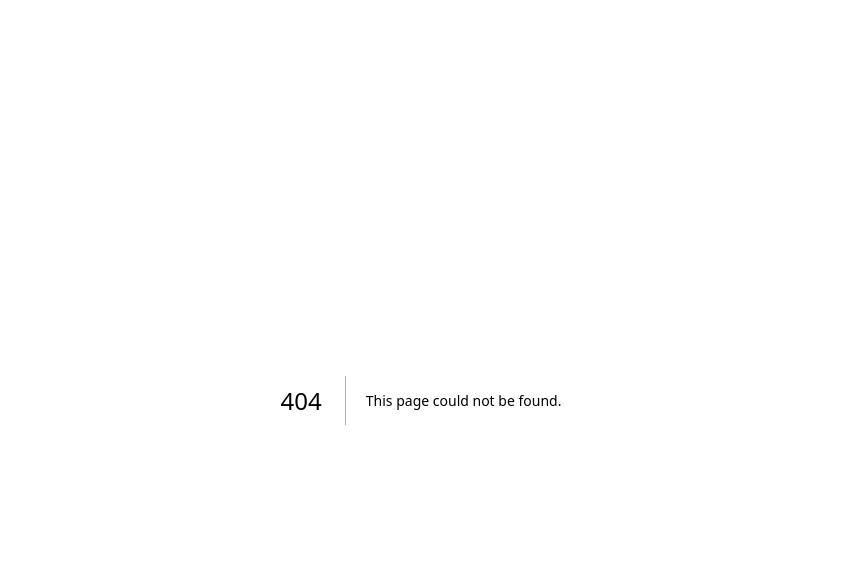
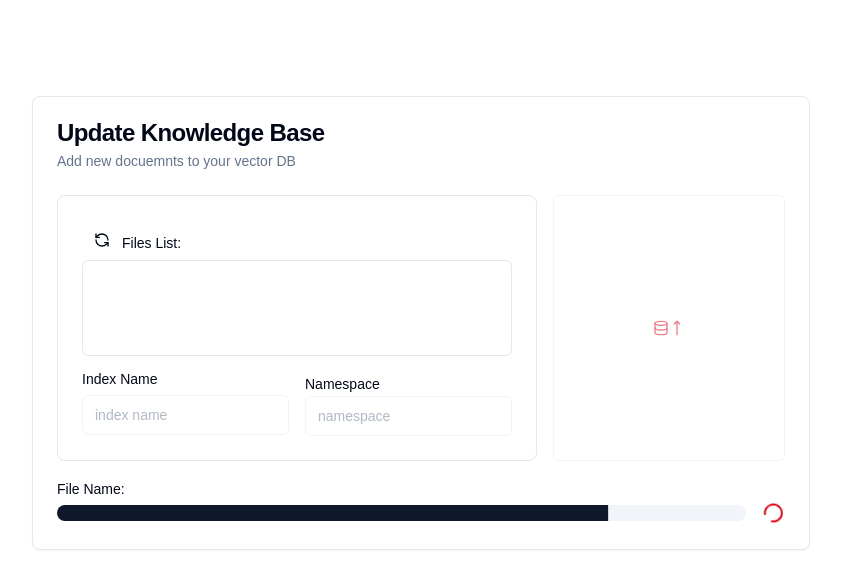
Before and after one commit to GiulioM90/rag-next-js-1, a Next.js app: page /pinecone in a window 1280 px wide. Before the commit this address had no page. Shown: the top 588 px of the page, without its empty margins (219-1060 px from the left). Built offline with nearby package versions, Linux system fonts and the light colour scheme.

Commit message:
added pinecone page and first ui components

```diff
--- /dev/null
+++ b/app/pinecone/page.tsx
@@ -0,0 +1,73 @@
+'use client'
+
+import { useState } from 'react'
+import { Card, CardContent, CardDescription, CardHeader, CardTitle } from '@/components/ui/card'
+import { Button } from '@/components/ui/button'
+import { Textarea } from '@/components/ui/textarea'
+import { Input } from '@/components/ui/input'
+import { Progress } from '@/components/ui/progress'
+import React from 'react'
+import { Database, RefreshCcw, MoveUp, LucideLoader2 } from 'lucide-react'
+import { Label } from '@/components/ui/label'
+
+type Props = {}
+
+const VectorDBPage = (props: Props) => {
+  const [isUploading, setIsUploading] = useState(true)
+  return (
+    <main className='flex flex-col items-center p-24'>
+      <Card>
+        <CardHeader>
+          <CardTitle>Update Knowledge Base</CardTitle>
+          <CardDescription>Add new docuemnts to your vector DB</CardDescription>
+        </CardHeader>
+        <CardContent>
+            <div className='grid grid-cols-3 gap-4'>
+              <div className='col-span-2 grid gap-4 border rounded-lg p-6'>
+                <div className='gap-4 relative'>
+                  <Button className='aboslute -right-4 -top-4' variant={'ghost'} size={'icon'}>
+                    <RefreshCcw />
+                  </Button>
+                  <Label>
+                    Files List:
+                  </Label>
+                  <Textarea readOnly className='min-h-24 resize-none border-p3 shadow-none disabled:cursor-default focus-visible:ring-0 text-sm text-muted-foreground'/>
+                </div>
+                <div className='grid grid-cols-2 gap-4'>
+                  <div className='grid gap-2'>
+                    <Label>
+                      Index Name
+                    </Label>
+                    <Input placeholder='index name' disabled={isUploading} className='disabled:cursor-default'>
+                    </Input>
+                  </div>
+                  <div>
+                    <Label>
+                      Namespace
+                    </Label>
+                    <Input placeholder='namespace' disabled={isUploading} className='disabled:cursor-default'>
+                    </Input>
+                  </div>
+                </div>
+              </div>
+              <Button variant={'outline'} className='w-full h-full' disabled={isUploading}>
+                <span className='flex flex-row'>
+                  <Database size={50} className='stroke-[#D90013]'/>
+                  <MoveUp className='stroke-[#D90013]'/>
+                </span>
+              </Button>
+            </div>
+            { isUploading && <div className='mt-4'>
+              <Label>File Name:</Label>
+              <div className='flex flex-row items-center gap-4'>
+                <Progress value={80}/>
+                <LucideLoader2 className='stroke-[#D90013] animate-spin'/>
+              </div>
+            </div>}
+        </CardContent>
+      </Card>
+    </main>
+  )
+}
+
+export default VectorDBPage
--- /dev/null
+++ b/components/ui/button.tsx
@@ -0,0 +1,56 @@
+import * as React from "react"
+import { Slot } from "@radix-ui/react-slot"
+import { cva, type VariantProps } from "class-variance-authority"
+
+import { cn } from "@/lib/utils"
+
+const buttonVariants = cva(
+  "inline-flex items-center justify-center gap-2 whitespace-nowrap rounded-md text-sm font-medium ring-offset-background transition-colors focus-visible:outline-none focus-visible:ring-2 focus-visible:ring-ring focus-visible:ring-offset-2 disabled:pointer-events-none disabled:opacity-50 [&_svg]:pointer-events-none [&_svg]:size-4 [&_svg]:shrink-0",
+  {
+    variants: {
+      variant: {
+        default: "bg-primary text-primary-foreground hover:bg-primary/90",
+        destructive:
+          "bg-destructive text-destructive-foreground hover:bg-destructive/90",
+        outline:
+          "border border-input bg-background hover:bg-accent hover:text-accent-foreground",
+        secondary:
+          "bg-secondary text-secondary-foreground hover:bg-secondary/80",
+        ghost: "hover:bg-accent hover:text-accent-foreground",
+        link: "text-primary underline-offset-4 hover:underline",
+      },
+      size: {
+        default: "h-10 px-4 py-2",
+        sm: "h-9 rounded-md px-3",
+        lg: "h-11 rounded-md px-8",
+        icon: "h-10 w-10",
+      },
+    },
+    defaultVariants: {
+      variant: "default",
+      size: "default",
+    },
+  }
+)
+
+export interface ButtonProps
+  extends React.ButtonHTMLAttributes<HTMLButtonElement>,
+    VariantProps<typeof buttonVariants> {
+  asChild?: boolean
+}
+
+const Button = React.forwardRef<HTMLButtonElement, ButtonProps>(
+  ({ className, variant, size, asChild = false, ...props }, ref) => {
+    const Comp = asChild ? Slot : "button"
+    return (
+      <Comp
+        className={cn(buttonVariants({ variant, size, className }))}
+        ref={ref}
+        {...props}
+      />
+    )
+  }
+)
+Button.displayName = "Button"
+
+export { Button, buttonVariants }
--- /dev/null
+++ b/components/ui/card.tsx
@@ -0,0 +1,79 @@
+import * as React from "react"
+
+import { cn } from "@/lib/utils"
+
+const Card = React.forwardRef<
+  HTMLDivElement,
+  React.HTMLAttributes<HTMLDivElement>
+>(({ className, ...props }, ref) => (
+  <div
+    ref={ref}
+    className={cn(
+      "rounded-lg border bg-card text-card-foreground shadow-sm",
+      className
+    )}
+    {...props}
+  />
+))
+Card.displayName = "Card"
+
+const CardHeader = React.forwardRef<
+  HTMLDivElement,
+  React.HTMLAttributes<HTMLDivElement>
+>(({ className, ...props }, ref) => (
+  <div
+    ref={ref}
+    className={cn("flex flex-col space-y-1.5 p-6", className)}
+    {...props}
+  />
+))
+CardHeader.displayName = "CardHeader"
+
+const CardTitle = React.forwardRef<
+  HTMLParagraphElement,
+  React.HTMLAttributes<HTMLHeadingElement>
+>(({ className, ...props }, ref) => (
+  <h3
+    ref={ref}
+    className={cn(
+      "text-2xl font-semibold leading-none tracking-tight",
+      className
+    )}
+    {...props}
+  />
+))
+CardTitle.displayName = "CardTitle"
+
+const CardDescription = React.forwardRef<
+  HTMLParagraphElement,
+  React.HTMLAttributes<HTMLParagraphElement>
+>(({ className, ...props }, ref) => (
+  <p
+    ref={ref}
+    className={cn("text-sm text-muted-foreground", className)}
+    {...props}
+  />
+))
+CardDescription.displayName = "CardDescription"
+
+const CardContent = React.forwardRef<
+  HTMLDivElement,
+  React.HTMLAttributes<HTMLDivElement>
+>(({ className, ...props }, ref) => (
+  <div ref={ref} className={cn("p-6 pt-0", className)} {...props} />
+))
+CardContent.displayName = "CardContent"
+
+const CardFooter = React.forwardRef<
+  HTMLDivElement,
+  React.HTMLAttributes<HTMLDivElement>
+>(({ className, ...props }, ref) => (
+  <div
+    ref={ref}
+    className={cn("flex items-center p-6 pt-0", className)}
+    {...props}
+  />
+))
+CardFooter.displayName = "CardFooter"
+
+export { Card, CardHeader, CardFooter, CardTitle, CardDescription, CardContent }
--- /dev/null
+++ b/components/ui/input.tsx
@@ -0,0 +1,25 @@
+import * as React from "react"
+
+import { cn } from "@/lib/utils"
+
+export interface InputProps
+  extends React.InputHTMLAttributes<HTMLInputElement> {}
+
+const Input = React.forwardRef<HTMLInputElement, InputProps>(
+  ({ className, type, ...props }, ref) => {
+    return (
+      <input
+        type={type}
+        className={cn(
+          "flex h-10 w-full rounded-md border border-input bg-background px-3 py-2 text-sm ring-offset-background file:border-0 file:bg-transparent file:text-sm file:font-medium file:text-foreground placeholder:text-muted-foreground focus-visible:outline-none focus-visible:ring-2 focus-visible:ring-ring focus-visible:ring-offset-2 disabled:cursor-not-allowed disabled:opacity-50",
+          className
+        )}
+        ref={ref}
+        {...props}
+      />
+    )
+  }
+)
+Input.displayName = "Input"
+
+export { Input }
--- /dev/null
+++ b/components/ui/label.tsx
@@ -0,0 +1,26 @@
+"use client"
+
+import * as React from "react"
+import * as LabelPrimitive from "@radix-ui/react-label"
+import { cva, type VariantProps } from "class-variance-authority"
+
+import { cn } from "@/lib/utils"
+
+const labelVariants = cva(
+  "text-sm font-medium leading-none peer-disabled:cursor-not-allowed peer-disabled:opacity-70"
+)
+
+const Label = React.forwardRef<
+  React.ElementRef<typeof LabelPrimitive.Root>,
+  React.ComponentPropsWithoutRef<typeof LabelPrimitive.Root> &
+    VariantProps<typeof labelVariants>
+>(({ className, ...props }, ref) => (
+  <LabelPrimitive.Root
+    ref={ref}
+    className={cn(labelVariants(), className)}
+    {...props}
+  />
+))
+Label.displayName = LabelPrimitive.Root.displayName
+
+export { Label }
--- /dev/null
+++ b/components/ui/progress.tsx
@@ -0,0 +1,28 @@
+"use client"
+
+import * as React from "react"
+import * as ProgressPrimitive from "@radix-ui/react-progress"
+
+import { cn } from "@/lib/utils"
+
+const Progress = React.forwardRef<
+  React.ElementRef<typeof ProgressPrimitive.Root>,
+  React.ComponentPropsWithoutRef<typeof ProgressPrimitive.Root>
+>(({ className, value, ...props }, ref) => (
+  <ProgressPrimitive.Root
+    ref={ref}
+    className={cn(
+      "relative h-4 w-full overflow-hidden rounded-full bg-secondary",
+      className
+    )}
+    {...props}
+  >
+    <ProgressPrimitive.Indicator
+      className="h-full w-full flex-1 bg-primary transition-all"
+      style={{ transform: `translateX(-${100 - (value || 0)}%)` }}
+    />
+  </ProgressPrimitive.Root>
+))
+Progress.displayName = ProgressPrimitive.Root.displayName
+
+export { Progress }
--- /dev/null
+++ b/components/ui/textarea.tsx
@@ -0,0 +1,24 @@
+import * as React from "react"
+
+import { cn } from "@/lib/utils"
+
+export interface TextareaProps
+  extends React.TextareaHTMLAttributes<HTMLTextAreaElement> {}
+
+const Textarea = React.forwardRef<HTMLTextAreaElement, TextareaProps>(
+  ({ className, ...props }, ref) => {
+    return (
+      <textarea
+        className={cn(
+          "flex min-h-[80px] w-full rounded-md border border-input bg-background px-3 py-2 text-sm ring-offset-background placeholder:text-muted-foreground focus-visible:outline-none focus-visible:ring-2 focus-visible:ring-ring focus-visible:ring-offset-2 disabled:cursor-not-allowed disabled:opacity-50",
+          className
+        )}
+        ref={ref}
+        {...props}
+      />
+    )
+  }
+)
+Textarea.displayName = "Textarea"
+
+export { Textarea }
--- a/package.json
+++ b/package.json
@@ -9,6 +9,9 @@
     "lint": "next lint"
   },
   "dependencies": {
+    "@radix-ui/react-label": "^2.1.0",
+    "@radix-ui/react-progress": "^1.1.0",
+    "@radix-ui/react-slot": "^1.1.0",
     "class-variance-authority": "^0.7.0",
     "clsx": "^2.1.1",
     "lucide-react": "^0.453.0",
```
Also changed, not shown: 1 other file (tests, documents, lock files or other folders).
